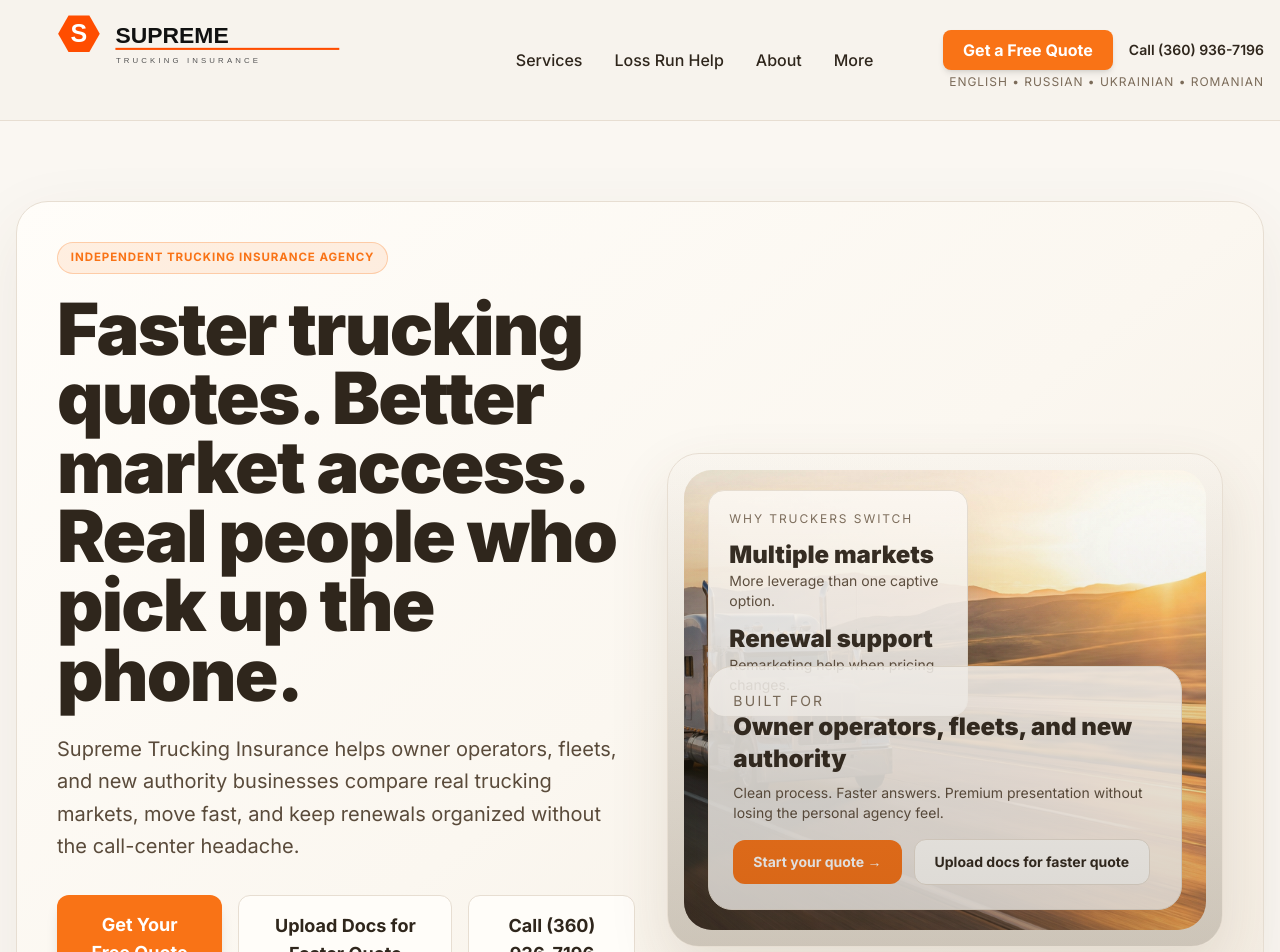
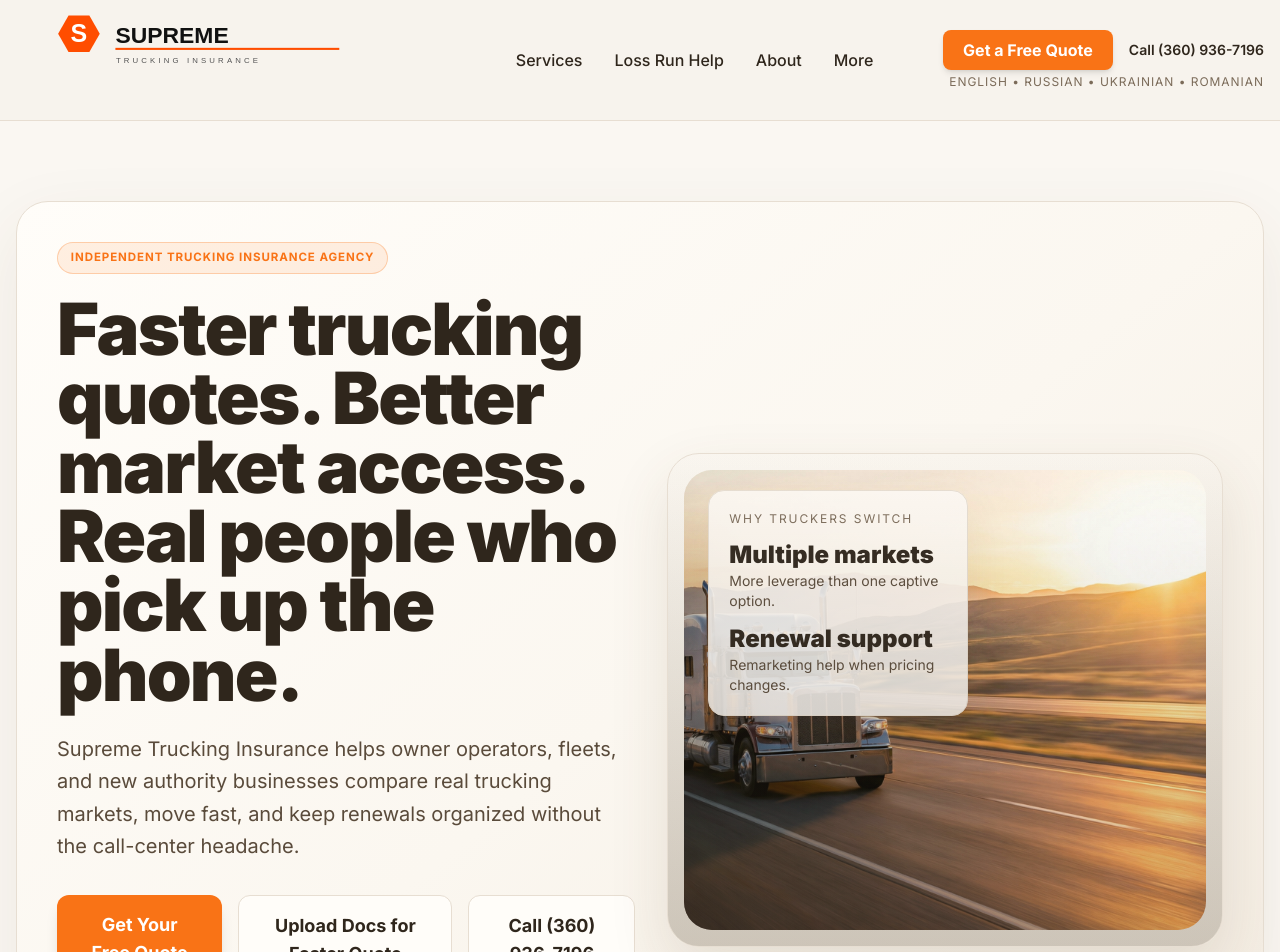
Before and after one commit to omelcodima/supreme-trucking-insurance, a Next.js app: page / in a window 1280 px wide. Shown: the top 952 px of the page. Built offline with nearby package versions, Linux system fonts and the light colour scheme.

Commit message:
DESIGN: Remove built-for overlay card from homepage hero

```diff
--- a/src/app/page.tsx
+++ b/src/app/page.tsx
@@ -234,31 +234,7 @@ export default function Home() {
                   </div>
                 </div>
 
-                <div className="absolute left-5 right-5 bottom-5 md:left-6 md:right-6 card-premium rounded-[1.5rem] p-5 md:p-6">
-                  <div className="flex flex-col gap-4">
-                    <div>
-                      <p className="text-sm uppercase tracking-[0.16em] text-[#7B6B59]">Built for</p>
-                      <p className="text-2xl font-black text-[#2F261C]">Owner operators, fleets, and new authority</p>
-                      <p className="mt-2 text-sm text-[#5A4B3B]">
-                        Clean process. Faster answers. Premium presentation without losing the personal agency feel.
-                      </p>
-                    </div>
-                    <div className="flex flex-col gap-3 sm:flex-row sm:items-center">
-                      <Link
-                        href="/quote"
-                        className="inline-flex items-center justify-center rounded-xl bg-[#f97316] px-5 py-3 text-sm font-bold text-white hover:bg-orange-600 transition-colors"
-                      >
-                        Start your quote →
-                      </Link>
-                      <Link
-                        href="/quote"
-                        className="inline-flex items-center justify-center rounded-xl border border-[#DED3C4] bg-[#FFFDF9] px-5 py-3 text-sm font-bold text-[#2F261C] hover:border-[#f97316] hover:text-[#f97316] transition-colors"
-                      >
-                        Upload docs for faster quote
-                      </Link>
-                    </div>
-                  </div>
-                </div>
+
               </div>
             </div>
           </div>
```
